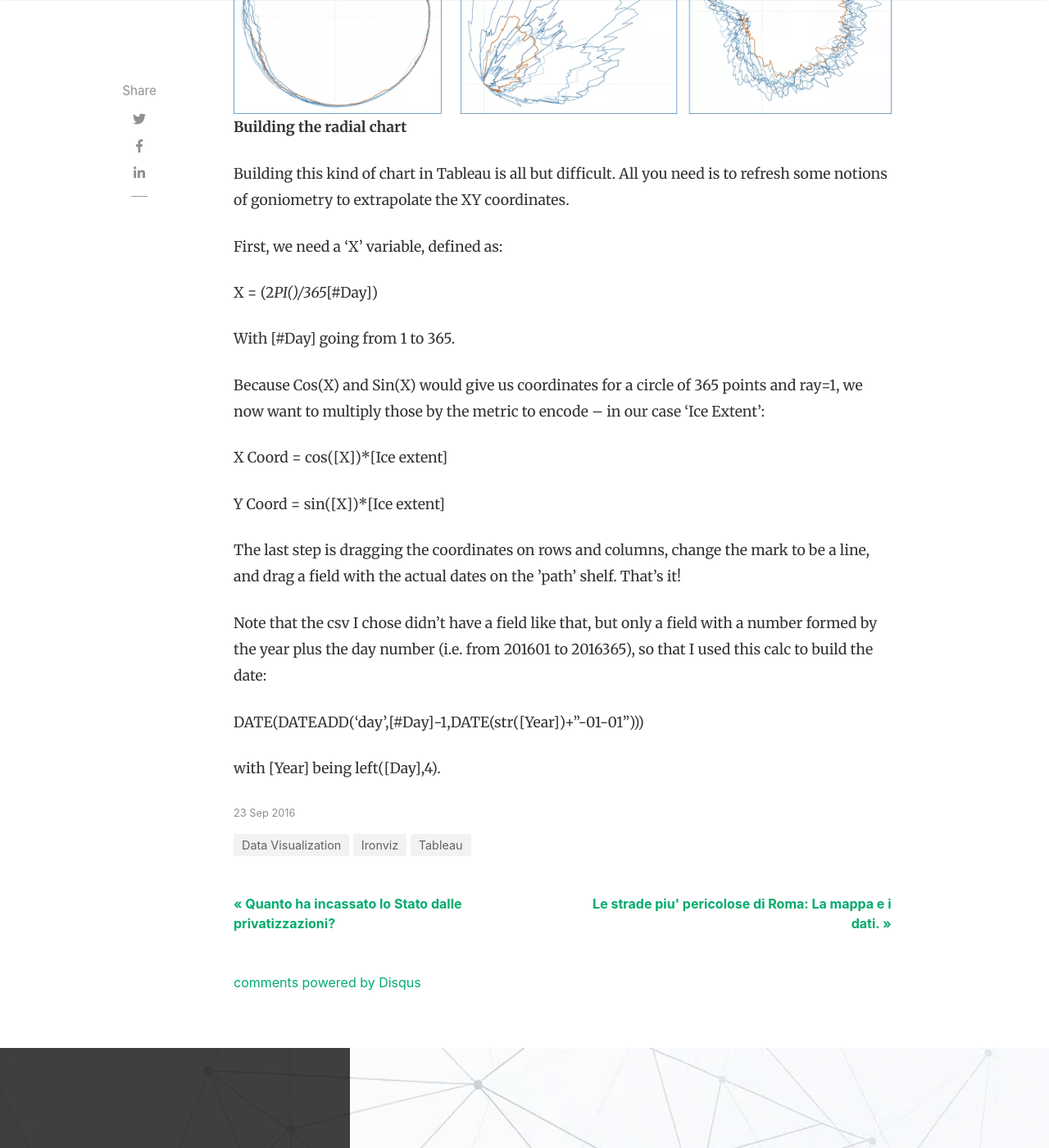
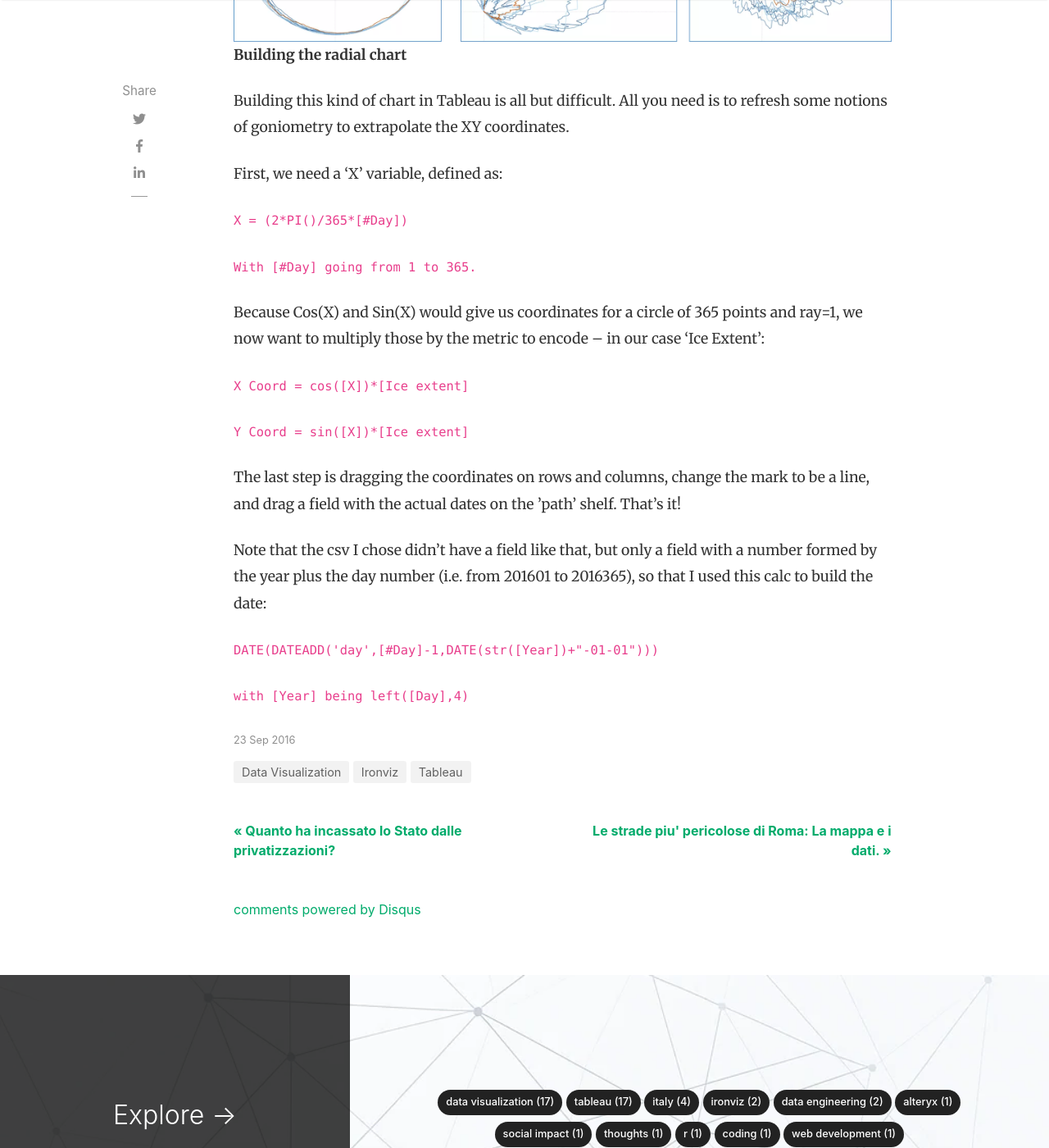
Before and after one commit to Nicco-Cirone/blog, a Jekyll site: the page built from _posts/2016-09-23-the-ice-is-melting-monitoring-the-worlds-ice-with-a-radial-chart.md, in a window 1280 px wide and 1400 px high, scrolled down 2527 px. Shown: the whole window at 82% size. Built offline with Jekyll 4.4.1, drawn with Linux system fonts in a browser that asks for light colours; nearby versions of some CDN libraries; comment, search, counter and statistics services are not loaded; some of the changed text lies outside the part shown.

Commit message:
Update 2016-09-23-the-ice-is-melting-monitoring-the-worlds-ice-with-a-radial-chart.md

```diff
--- a/_posts/2016-09-23-the-ice-is-melting-monitoring-the-worlds-ice-with-a-radial-chart.md
+++ b/_posts/2016-09-23-the-ice-is-melting-monitoring-the-worlds-ice-with-a-radial-chart.md
@@ -16,12 +16,8 @@
 * The different seasonalities of the regions, that draw totally different shapes;
 * The effect of climate change on the ice extent of different regions.
 
-
-
-
-[caption id="attachment\_110" align="alignnone" width="1057"]![ice-is-melting]({{ site.baseurl }}/assets/uploads/ice-is-melting.webp) [Click for the interactive dashboard](https://public.tableau.com/views/Theiceismelting_/Theiceismelting_?:embed=y&:display_count=yes)[/caption]
-
-
+![ice-is-melting]({{ site.baseurl }}/assets/uploads/ice-is-melting.webp)
+[Click for the interactive dashboard](https://public.tableau.com/views/Theiceismelting_/Theiceismelting_?:embed=y&:display_count=yes)
 
 Central Artic, for instance, is almost always 100% covered by ice, except Jul-Sep when some of it melts. Contrariwise, Baltic Sea has never been fully covered, and in the latest year has suffered a huge reduction of ice coverage. Greenland Sea is never 100% covered, but also never fully melted, and the effect of global warming on it is slowly, but steady.
 
@@ -32,20 +28,20 @@
 
 First, we need a ‘X’ variable, defined as:
 
-X = (2*PI()/365*[#Day])
+`X = (2*PI()/365*[#Day])`
 
-With [#Day] going from 1 to 365.
+`With [#Day] going from 1 to 365.`
 
 Because Cos(X) and Sin(X) would give us coordinates for a circle of 365 points and ray=1, we now want to multiply those by the metric to encode – in our case ‘Ice Extent’:
 
-X Coord = cos([X])*[Ice extent]
+`X Coord = cos([X])*[Ice extent]`
 
-Y Coord = sin([X])*[Ice extent]
+`Y Coord = sin([X])*[Ice extent]`
 
 The last step is dragging the coordinates on rows and columns, change the mark to be a line, and drag a field with the actual dates on the 'path' shelf. That's it!
 
 Note that the csv I chose didn't have a field like that, but only a field with a number formed by the year plus the day number (i.e. from 201601 to 2016365), so that I used this calc to build the date:
 
-DATE(DATEADD('day',[#Day]-1,DATE(str([Year])+"-01-01")))
+`DATE(DATEADD('day',[#Day]-1,DATE(str([Year])+"-01-01")))`
 
-with [Year] being left([Day],4).
+`with [Year] being left([Day],4)`
```
